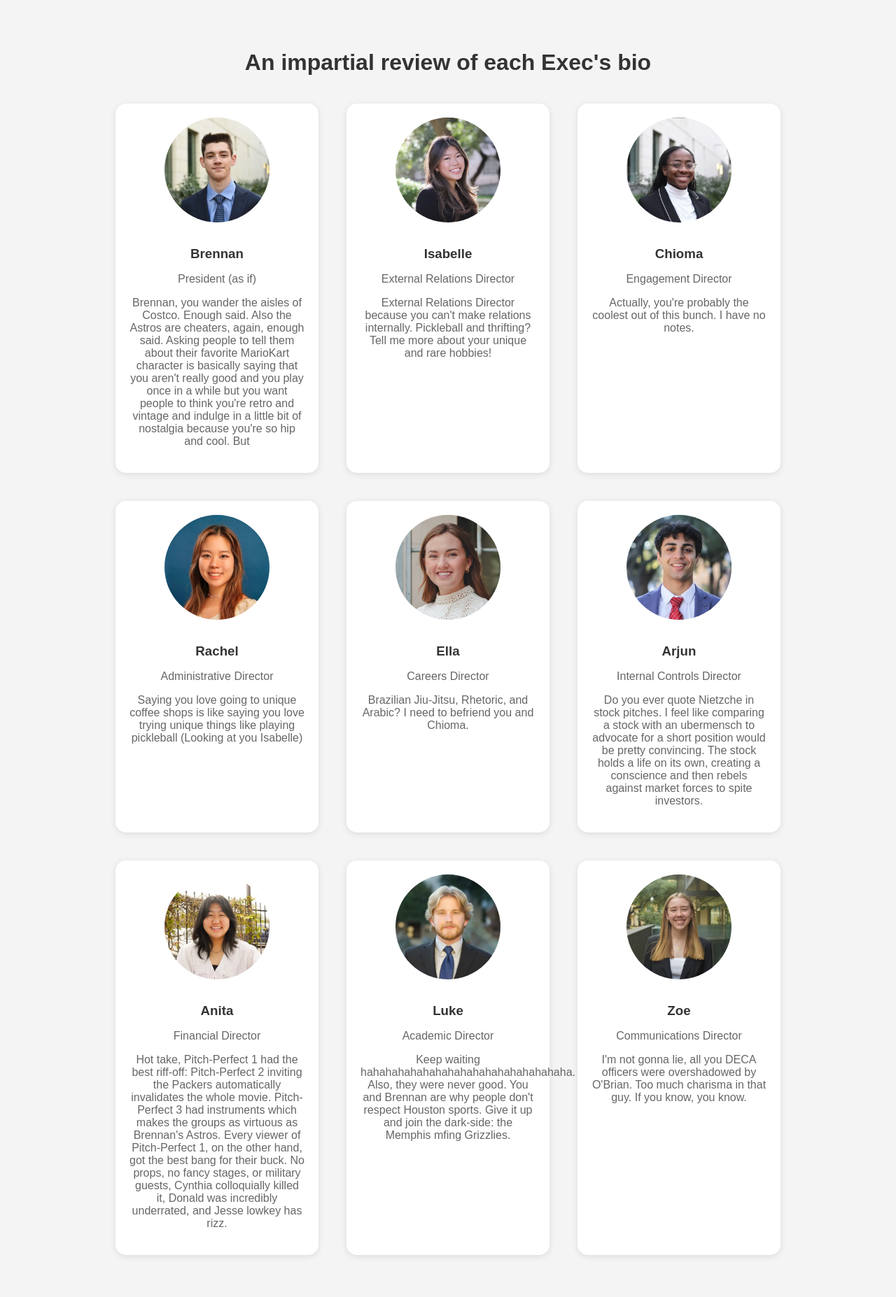
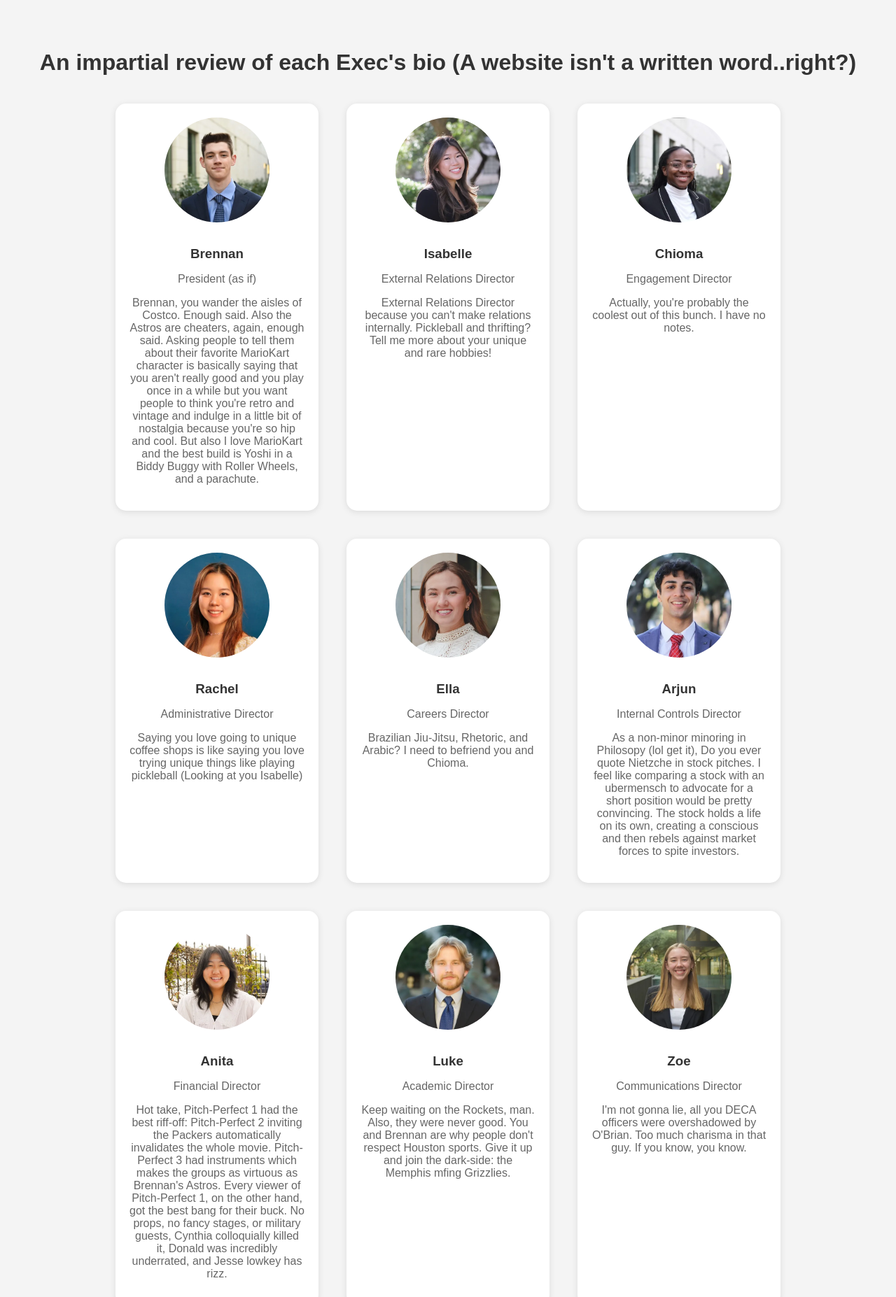
Before and after one commit to undergraduatebuttcouncil/undergraduatebuttcouncil.github.io, a plain HTML site: page index.html in a window 1280 px wide. Shown: the top 1854 px of the page at 70% size. Drawn offline with Linux system fonts and the light colour scheme.

Commit message:
Update index.html

```diff
--- a/index.html
+++ b/index.html
@@ -60,7 +60,7 @@
 <body>
 
   <div class="about-us">
-    <h1>An impartial review of each Exec's bio</h1>
+    <h1>An impartial review of each Exec's bio (A website isn't a written word..right?)</h1>
     <div class="executive-board">
       <div class="board-member">
         <img src="Brennan.webp" alt="Person 1">
@@ -72,7 +72,8 @@
           character is basically saying that you aren't really good and
           you play once in a while but you want people to think you're
           retro and vintage and indulge in a little bit of nostalgia
-          because you're so hip and cool. But </p>
+          because you're so hip and cool. But also I love MarioKart and the best build is
+        Yoshi in a Biddy Buggy with Roller Wheels, and a parachute. </p>
       </div>
       <div class="board-member">
         <img src="Isabelle.webp" alt="Person 2">
@@ -109,10 +110,11 @@
         <img src="Arjun.webp" alt="Person 3">
         <h3>Arjun</h3>
         <p>Internal Controls Director</p>
-        <p>Do you ever quote Nietzche in stock pitches. I feel like comparing
+        <p>As a non-minor minoring in Philosopy (lol get it),
+          Do you ever quote Nietzche in stock pitches. I feel like comparing
             a stock with an ubermensch to advocate for a short position would
             be pretty convincing. The stock holds a life on its own, creating
-            a conscience and then rebels against market forces to spite investors.
+            a conscious and then rebels against market forces to spite investors.
         </p>
       </div>
       <div class="board-member">
@@ -131,7 +133,7 @@
         <img src="Luke.webp" alt="Person 3">
         <h3>Luke</h3>
         <p>Academic Director</p>
-        <p>Keep waiting hahahahahahahahahahahahahahahahaha. Also, they were never good.
+        <p>Keep waiting on the Rockets, man. Also, they were never good.
             You and Brennan are why people don't respect Houston sports. Give
             it up and join the dark-side: the Memphis mfing Grizzlies.
         </p>
```
